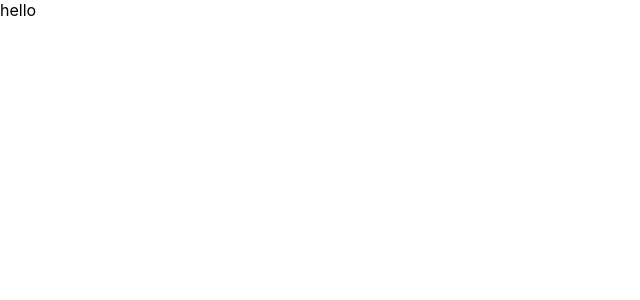
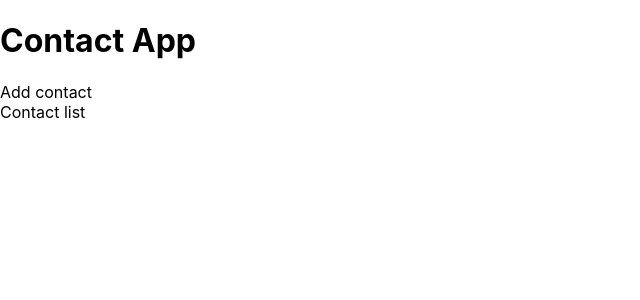
Before and after one commit to Sinac0de/React-Contact-List, a React (Create React App) app: page / in a window 1280 px wide. Shown: the top 300 px of the page, without its empty margins (0-640 px from the left). Built offline with nearby package versions, Linux system fonts and the light colour scheme.

Commit message:
Add imaginary structure for components

```diff
--- a/src/App.js
+++ b/src/App.js
@@ -1,7 +1,13 @@
 import "./App.css";
 
 function App() {
-  return <div className="App">hello</div>;
+  return (
+    <main className="App">
+      <h1>Contact App</h1>
+      <section>Add contact</section>
+      <section>Contact list</section>
+    </main>
+  );
 }
 
 export default App;
```
